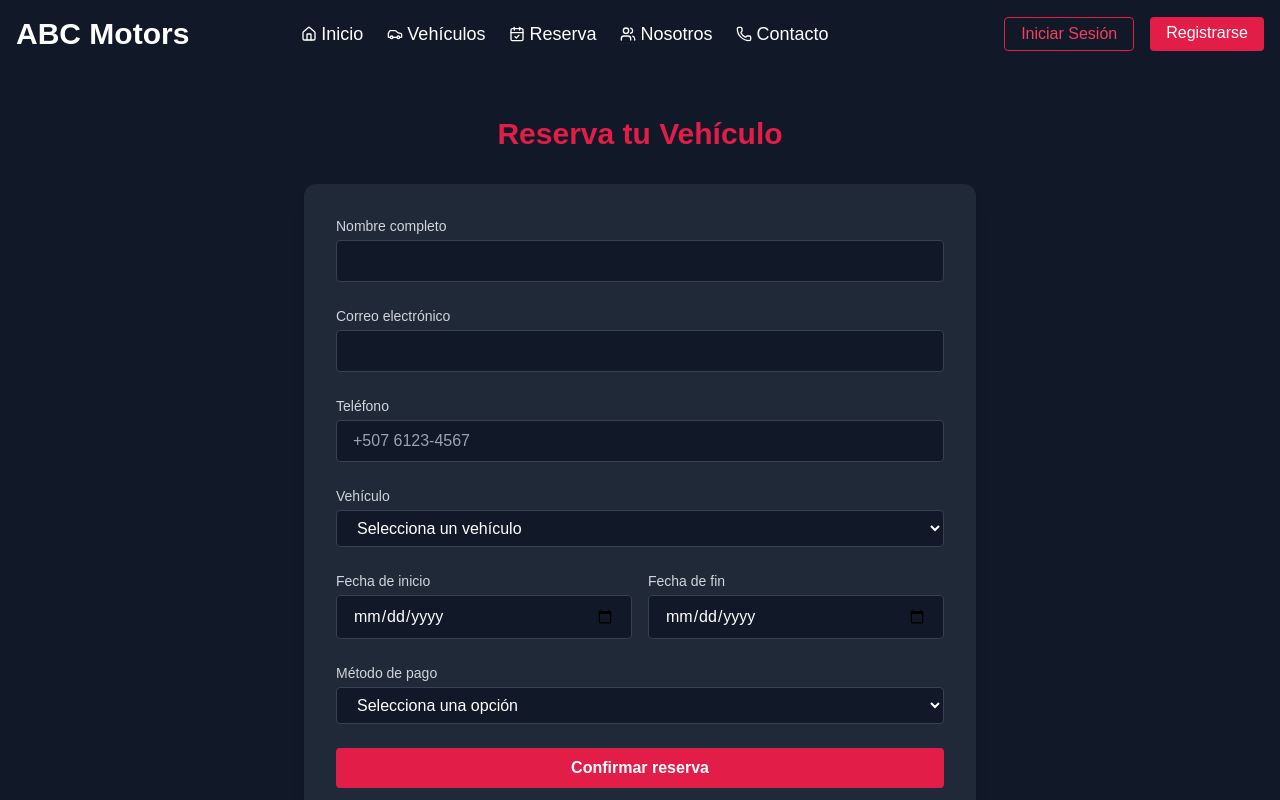
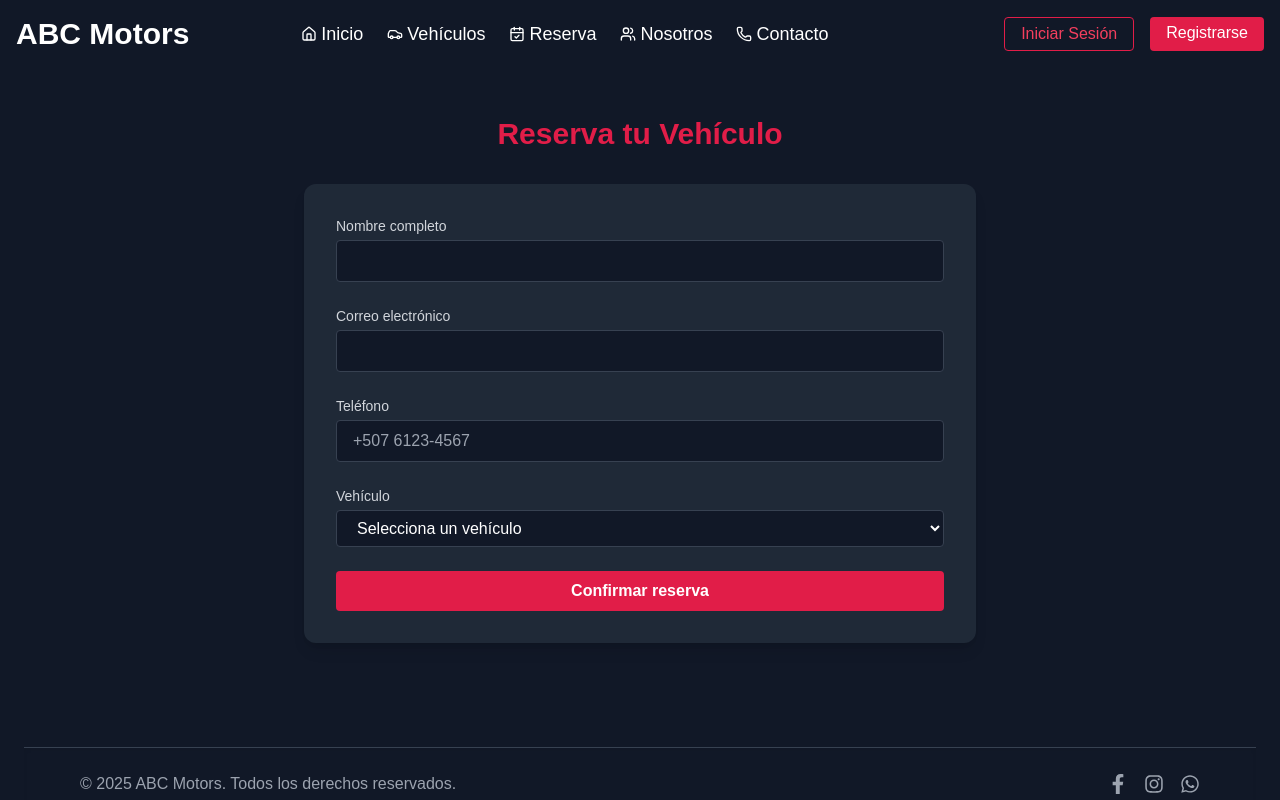
Before and after one commit to zRaidev/abc-motors, a React (Vite) app: page /reserva in a window 1280 px wide. Shown: the top 800 px of the page. Built offline with nearby package versions, Linux system fonts and the light colour scheme.

Commit message:
refactor: remove unused price calculation logic and related state from Reserva component

```diff
--- a/src/pages/Reserva.jsx
+++ b/src/pages/Reserva.jsx
@@ -9,26 +9,6 @@ function Reserva() {
   const navigate = useNavigate();
   const location = useLocation();
 
-  const [dias, setDias] = useState(0);
-  const [precioTotal, setPrecioTotal] = useState(0);
-
-  const calcularPrecio = (vehiculoNombre, fechaInicio, fechaFin) => {
-  const vehiculo = vehiculosDisponibles.find(v => v.nombre === vehiculoNombre);
-  if (!vehiculo || !fechaInicio || !fechaFin) return;
-
-  const inicio = new Date(fechaInicio);
-  const fin = new Date(fechaFin);
-  const diffTime = Math.abs(fin - inicio);
-  const diffDays = Math.ceil(diffTime / (1000 * 60 * 60 * 24));
-
-  const precioNum = Number(vehiculo.precio.replace(/[^0-9]/g, ""));
-  const total = diffDays * precioNum;
-
-  setDias(diffDays);
-  setPrecioTotal(total);
-};
-
-
   const formRef = useRef();
   const [form, setForm] = useState(() => {
     if (location.state?.vehiculo) {
@@ -37,9 +17,6 @@ function Reserva() {
         email: "",
         telefono: "",
         vehiculo: location.state.vehiculo,
-        fechaInicio: "",
-        fechaFin: "",
-        pago: "",
       };
     }
     return {
@@ -47,9 +24,6 @@ function Reserva() {
       email: "",
       telefono: "",
       vehiculo: "",
-      fechaInicio: "",
-      fechaFin: "",
-      pago: "",
     };
   });
 
@@ -80,12 +54,10 @@ function Reserva() {
       .then(() => {
         e.target.reset();
         navigate("/gracias", {
-  state: {
-    ...form,
-    dias,
-    precioTotal
-  }
-});
+          state: {
+            ...form
+          }
+        });
       })
       .catch((error) => {
         console.error("❌ Error al enviar el correo:", error);
@@ -152,15 +124,8 @@ function Reserva() {
           <select
             name="vehiculo"
             value={form.vehiculo}
-            onChange={(e) => {
-              const updatedForm = { ...form, vehiculo: e.target.value };
-              setForm(updatedForm);
-              calcularPrecio(
-                e.target.value,
-                form.fechaInicio,
-                form.fechaFin
-              );
-            }}
+            onChange={handleChange}
+            required
             className="w-full px-4 py-2 rounded bg-gray-900 text-white border border-gray-700 focus:outline-none focus:ring-2 focus:ring-rose-600"
           >
             <option value="">Selecciona un vehículo</option>
@@ -171,77 +136,6 @@ function Reserva() {
             ))}
           </select>
         </div>
-
-        <div className="grid md:grid-cols-2 gap-4">
-          <div>
-            <label className="block text-sm text-gray-300 mb-1">
-              Fecha de inicio
-            </label>
-            <input
-              type="date"
-              name="fechaInicio"
-              value={form.fechaInicio}
-              onChange={(e) => {
-                const updatedForm = { ...form, fechaInicio: e.target.value };
-                setForm(updatedForm);
-                calcularPrecio(
-                  form.vehiculo,
-                  e.target.value,
-                  form.fechaFin
-                );
-              }}
-
-              className="w-full px-4 py-2 rounded bg-gray-900 text-white border border-gray-700 focus:outline-none focus:ring-2 focus:ring-rose-600"
-            />
-          </div>
-
-          <div>
-            <label className="block text-sm text-gray-300 mb-1">
-              Fecha de fin
-            </label>
-            <input
-              type="date"
-              name="fechaFin"
-              value={form.fechaFin}
-              onChange={(e) => {
-                const updatedForm = { ...form, fechaFin: e.target.value };
-                setForm(updatedForm);
-                calcularPrecio(
-                  form.vehiculo,
-                  form.fechaInicio,
-                  e.target.value
-                );
-              }}
-              className="w-full px-4 py-2 rounded bg-gray-900 text-white border border-gray-700 focus:outline-none focus:ring-2 focus:ring-rose-600"
-            />
-          </div>
-        </div>
-
-        <div>
-          <label className="block text-sm text-gray-300 mb-1">
-            Método de pago
-          </label>
-          <select
-            name="pago"
-            value={form.pago}
-            onChange={handleChange}
-            required
-            className="w-full px-4 py-2 rounded bg-gray-900 text-white border border-gray-700 focus:outline-none focus:ring-2 focus:ring-rose-600"
-          >
-            <option value="">Selecciona una opción</option>
-            <option value="Efectivo">Efectivo</option>
-            <option value="Tarjeta de crédito">Tarjeta de crédito</option>
-            <option value="Nequi / Daviplata">Nequi / Daviplata</option>
-          </select>
-        </div>
-
-        {precioTotal > 0 && (
-        <div className="text-right text-rose-500 font-bold text-lg">
-          Total por {dias} día(s): ${precioTotal.toLocaleString()}
-        </div>
-      )}
-
-      <input type="hidden" name="total" value={precioTotal} />
 
 
         <button
```
